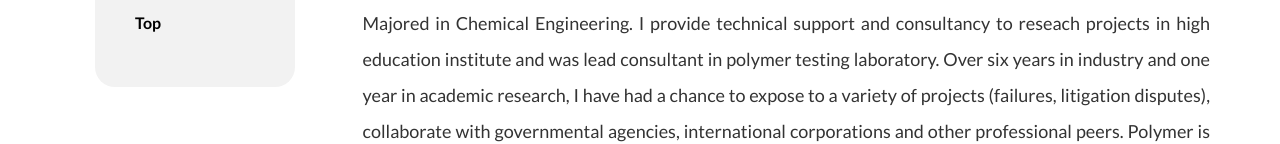
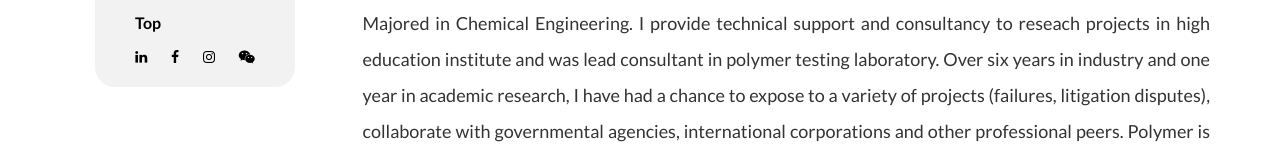
Before and after one commit to JingquanYu/williamyu, a plain HTML site: page index.html in a window 1280 px wide. Shown: the part 638-782 px from the top of the page. Drawn offline with nearby package versions, Linux system fonts and the light colour scheme.

Commit message:
Update index.html

```diff
--- a/index.html
+++ b/index.html
@@ -113,10 +113,10 @@
               </ul>
 
               <div class="social_nav">
-               <a href="https://www.linkedin.com/in/jingquan-yu/"><i class="fa-brands fa-linkedin" aria-hidden="true"></i></a>
-               <a href="https://www.facebook.com/squall.yu.7"><i class="fa-brands fa-facebook" aria-hidden="true"></i></a>
-               <a href="https://www.instagram.com/jjqq8888/?hl=en"><i class="fa-brands fa-instagram" aria-hidden="true"></i></a>
-               <a href="img/QRcode.JPG" class="fancybox-pop"><i class="fa-brands fa-weixin" aria-hidden="true"></i></a>
+               <a href="https://www.linkedin.com/in/jingquan-yu/"><i class="fa fa-linkedin" aria-hidden="true"></i></a>
+               <a href="https://www.facebook.com/squall.yu.7"><i class="fa fa-facebook" aria-hidden="true"></i></a>
+               <a href="https://www.instagram.com/jjqq8888/?hl=en"><i class="fa fa-instagram" aria-hidden="true"></i></a>
+               <a href="img/QRcode.JPG" class="fancybox-pop"><i class="fa fa-weixin" aria-hidden="true"></i></a>
               </div>
           </div>
           <!-- End Primary navigation -->
```
